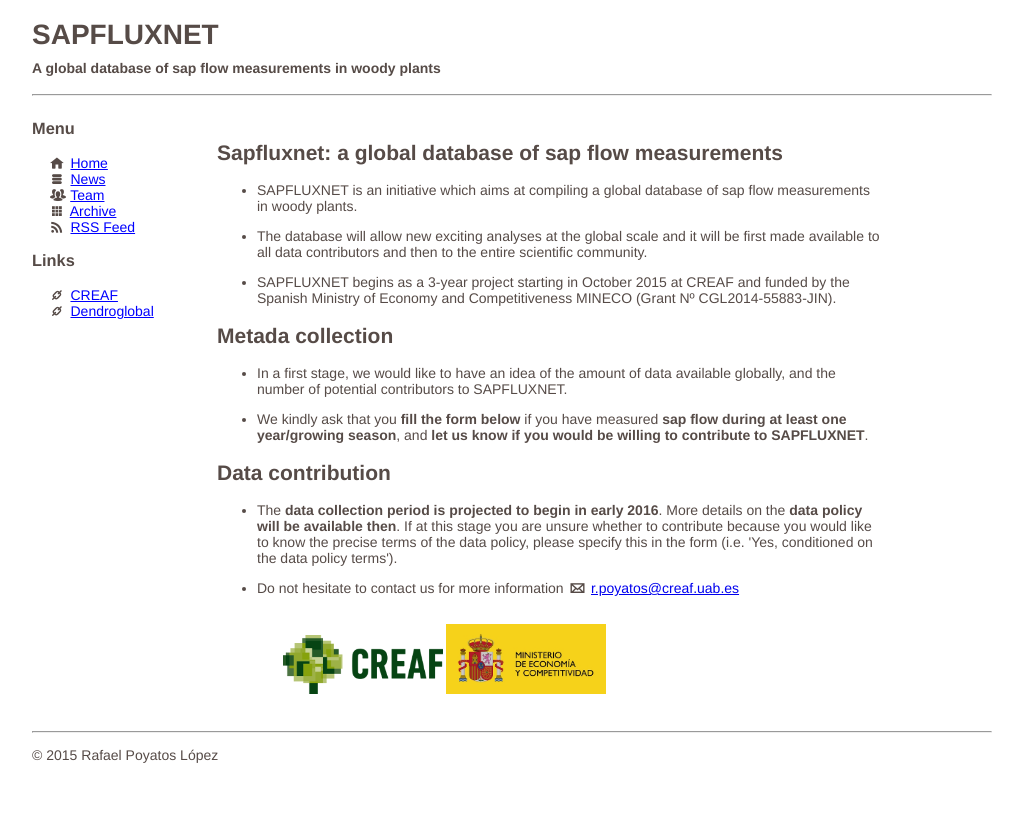
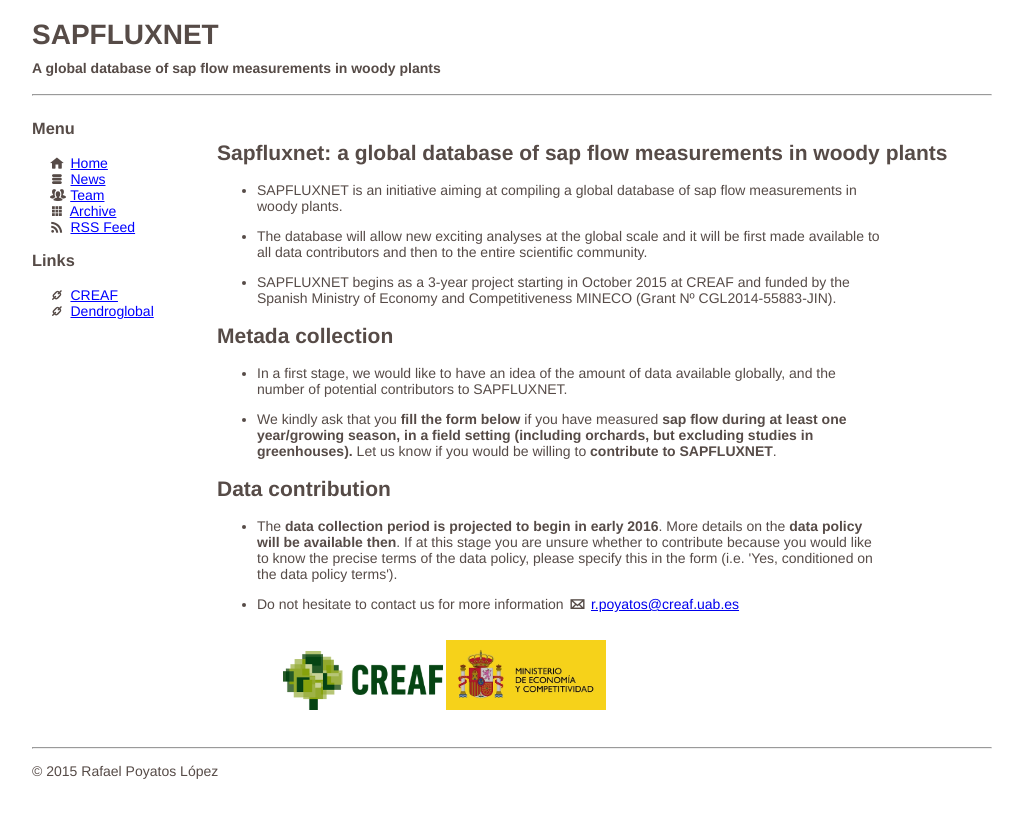
Before and after one commit to sapfluxnet/sapfluxnet-public, a Jekyll site: the page built from index.html, in a window 1280 px wide. Shown: the top 818 px of the page, without its empty margins (26-1049 px from the left). Built offline with Jekyll 4.4.1, drawn with Linux system fonts in a browser that asks for light colours; Markdown is read by kramdown in place of the engine named in the settings; the list of posts is cut into pages by our own code.

Commit message:
Text changes, orchards

```diff
--- a/index.html
+++ b/index.html
@@ -5,10 +5,10 @@ Title: Project description
 
 <article>
 
-         <div class="entry"><h1>Sapfluxnet: a global database of sap flow measurements</h1>
+         <div class="entry"><h1>Sapfluxnet: a global database of sap flow measurements in woody plants</h1>
 
 <ul>
-<li><p>SAPFLUXNET is an initiative which aims at compiling a global database of sap flow measurements in woody plants.</p></li>
+<li><p>SAPFLUXNET is an initiative aiming at compiling a global database of sap flow measurements in woody plants.</p></li>
 <li><p>The database will allow new exciting analyses at the global scale and it will be first made available to all data contributors and then to the entire scientific community.</p></li>
 <li><p>SAPFLUXNET begins as a 3-year project starting in October 2015 at CREAF and funded by the Spanish Ministry of Economy and Competitiveness MINECO (Grant Nº CGL2014-55883-JIN).</p></li>
 </ul>
@@ -17,7 +17,8 @@ Title: Project description
 
 <ul>
 <li><p>In a first stage, we would like to have an idea of the amount of data available globally, and the number of potential contributors to SAPFLUXNET.</p></li>
-<li><p>We kindly ask that you <strong>fill the form below</strong> if you have measured <strong>sap flow during at least one year/growing season</strong>, and <strong>let us know if you would be willing to contribute to SAPFLUXNET</strong>.</p></li>
+<li><p>We kindly ask that you <strong>fill the form below</strong> if you have measured <strong>sap flow during at least one year/growing season, in a field setting (including orchards, but excluding studies in greenhouses).</strong>
+Let us know if you would be willing to <strong>contribute to SAPFLUXNET</strong>.</p></li>
 
 </ul>
 
```
